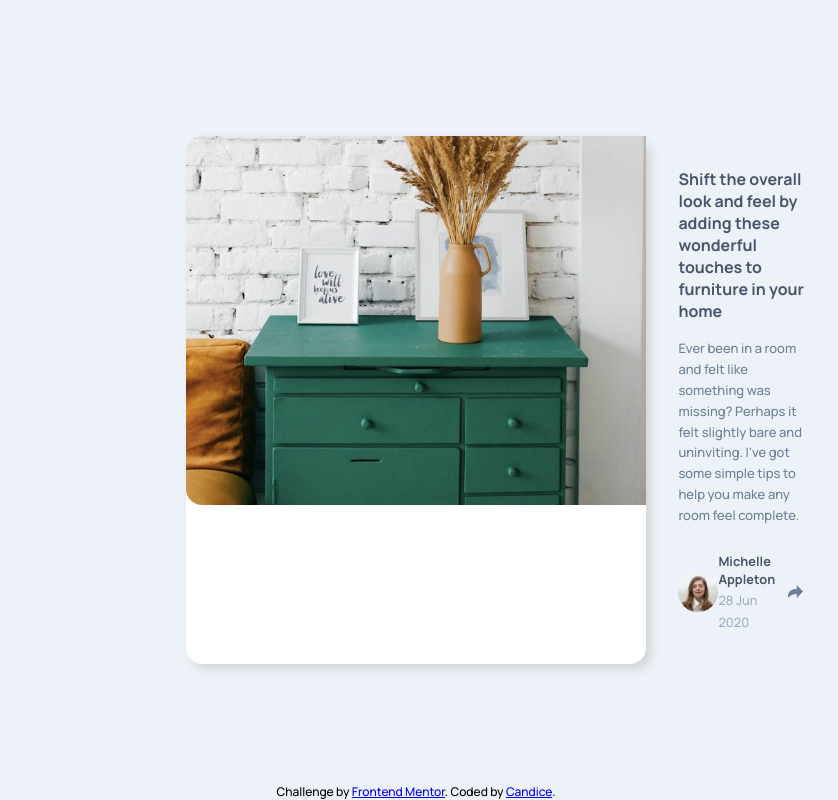
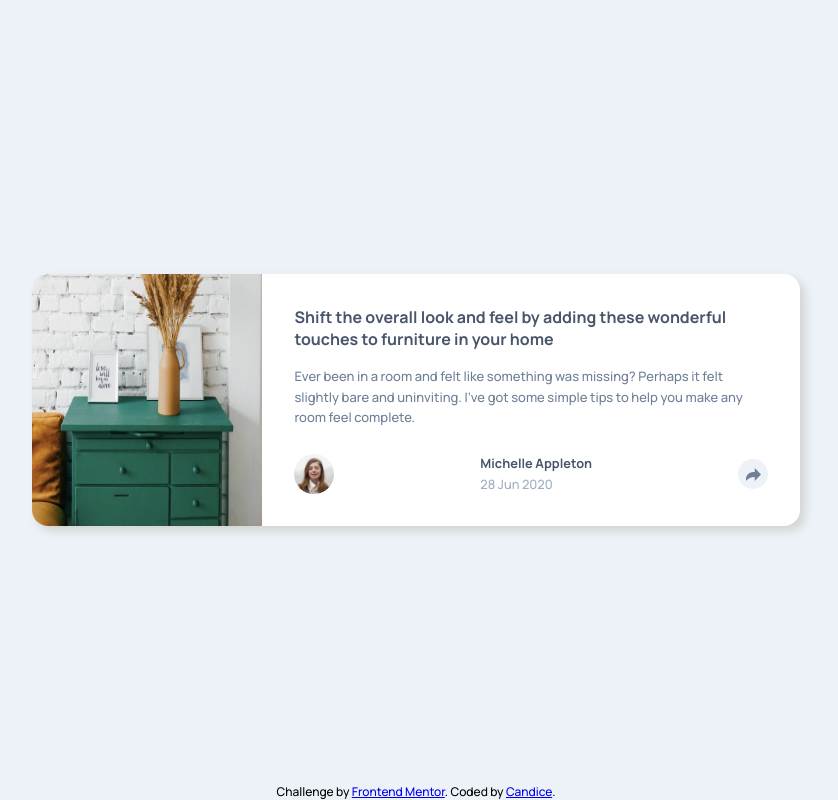
Before and after one commit to candicoded/article-preview-component-master, a plain HTML site: page index.html in a window 1536 px wide. Shown: the whole page, without its empty margins (352-1190 px from the left). Drawn offline with Linux system fonts and the light colour scheme.

Commit message:
updated desktop styles

```diff
--- a/style.css
+++ b/style.css
@@ -125,16 +125,21 @@ footer {
 @media only screen and (min-width: 1440px) {
 
   main {
-    width: 30%;
+    width: 50%;
     display: flex;
   }
 
   .drawers-img {
-    height: 50%;
+    width: 30%;
     border-radius: 1em 0 0 1em;
   }
 
   article {
-    width: 200px;
+    width: 900px;
+  }
+
+  .share-icon-bg:hover {
+    cursor: pointer;
+    background-color: var(--Grayish-Blue);
   }
 }
```
